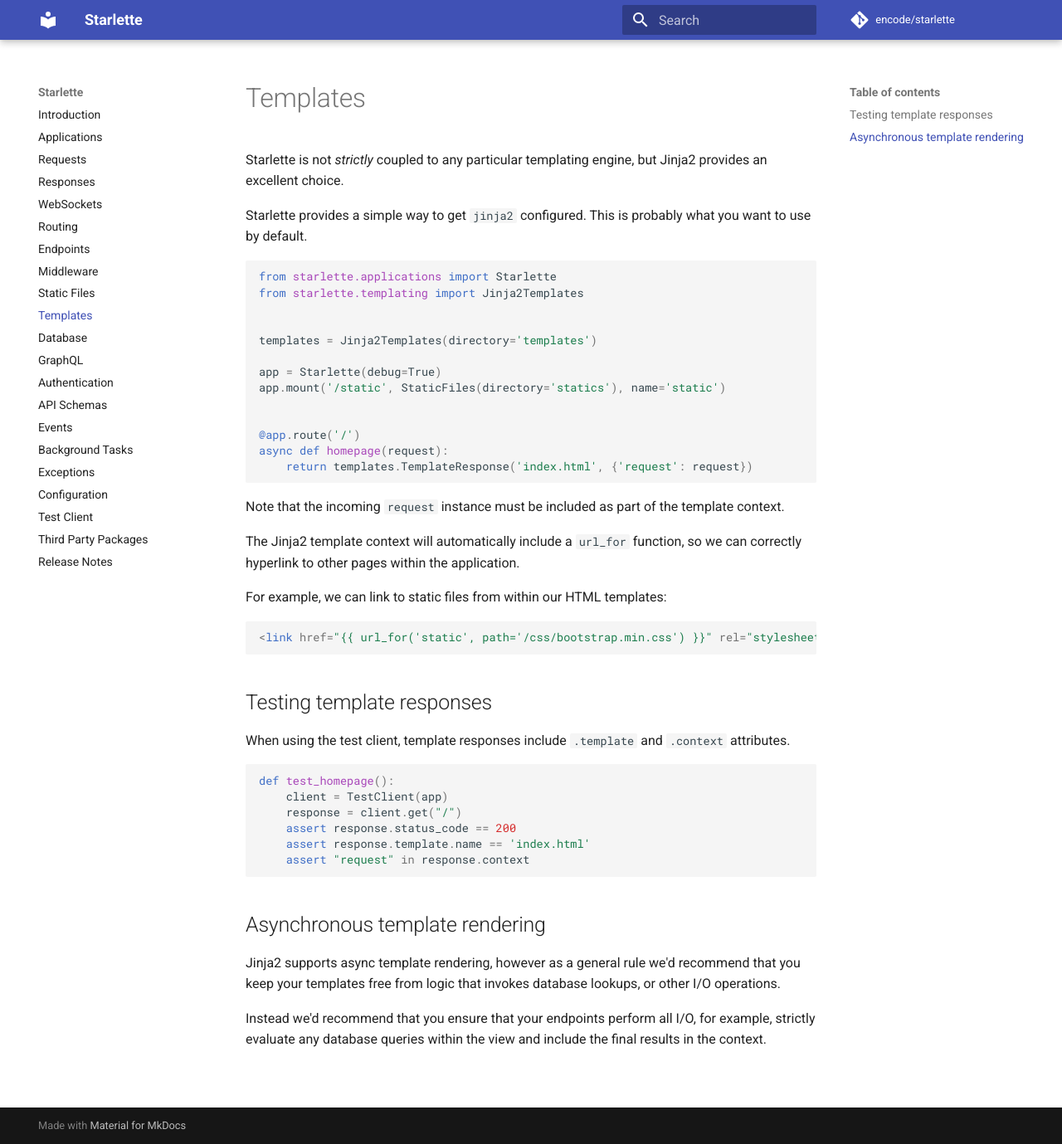
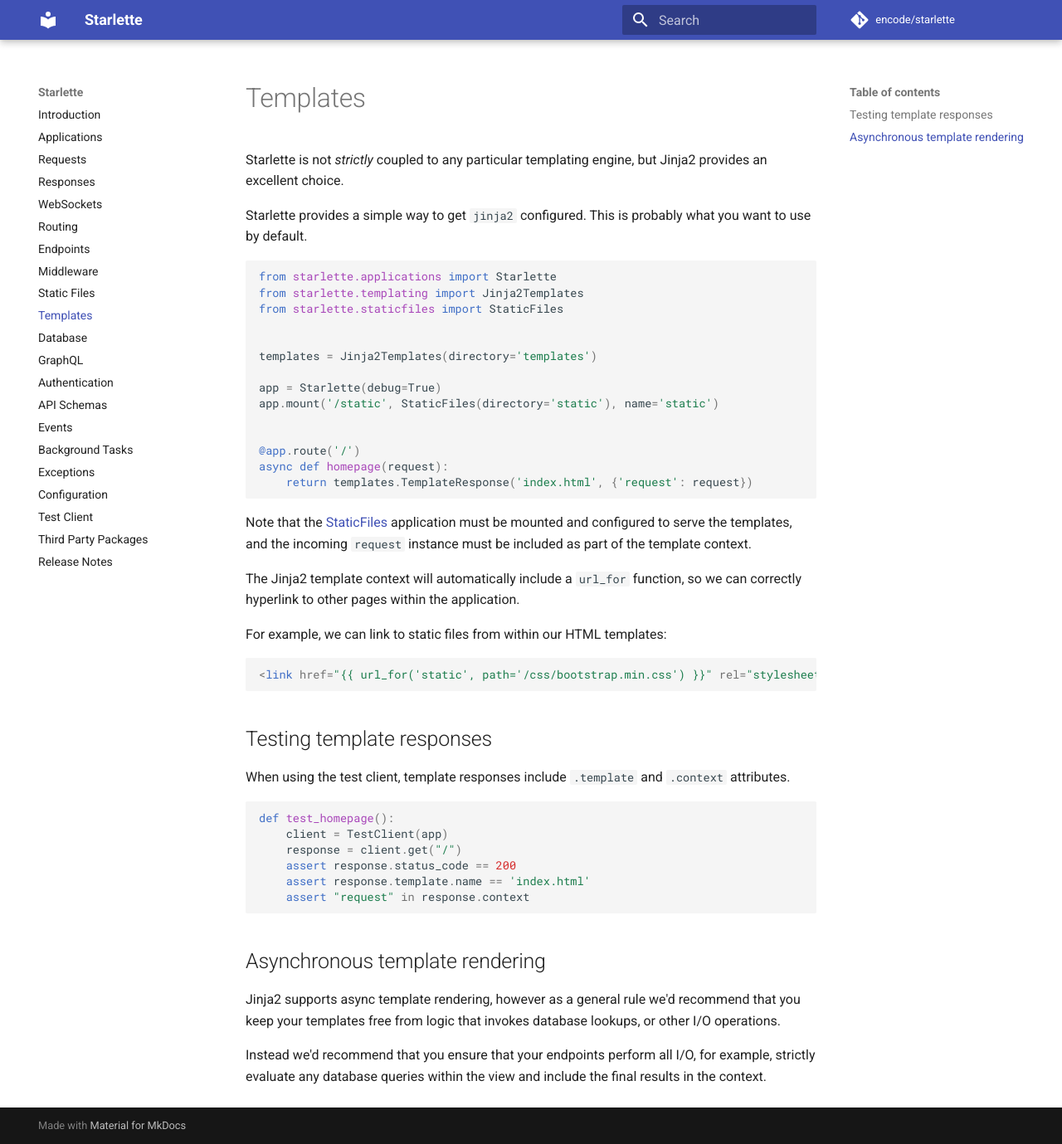
Before and after one commit to hidraco/starlette, an MkDocs documentation site: the page built from docs/templates.md, in a window 1280 px wide and 1379 px high. Shown: the whole window at 83% size. Built offline with MkDocs 1.6.1 and Material for MkDocs 9.7.7, drawn with Linux system fonts in a browser that asks for light colours; comment, search, counter and statistics services are not loaded.

Commit message:
Include  import and note in docs

````diff
--- a/docs/templates.md
+++ b/docs/templates.md
@@ -7,12 +7,13 @@ what you want to use by default.
 ```python
 from starlette.applications import Starlette
 from starlette.templating import Jinja2Templates
+from starlette.staticfiles import StaticFiles
 
 
 templates = Jinja2Templates(directory='templates')
 
 app = Starlette(debug=True)
-app.mount('/static', StaticFiles(directory='statics'), name='static')
+app.mount('/static', StaticFiles(directory='static'), name='static')
 
 
 @app.route('/')
@@ -20,7 +21,7 @@ async def homepage(request):
     return templates.TemplateResponse('index.html', {'request': request})
 ```
 
-Note that the incoming `request` instance must be included as part of the
+Note that the [StaticFiles](https://www.starlette.io/staticfiles/) application must be mounted and configured to serve the templates, and the incoming `request` instance must be included as part of the
 template context.
 
 The Jinja2 template context will automatically include a `url_for` function,
````
